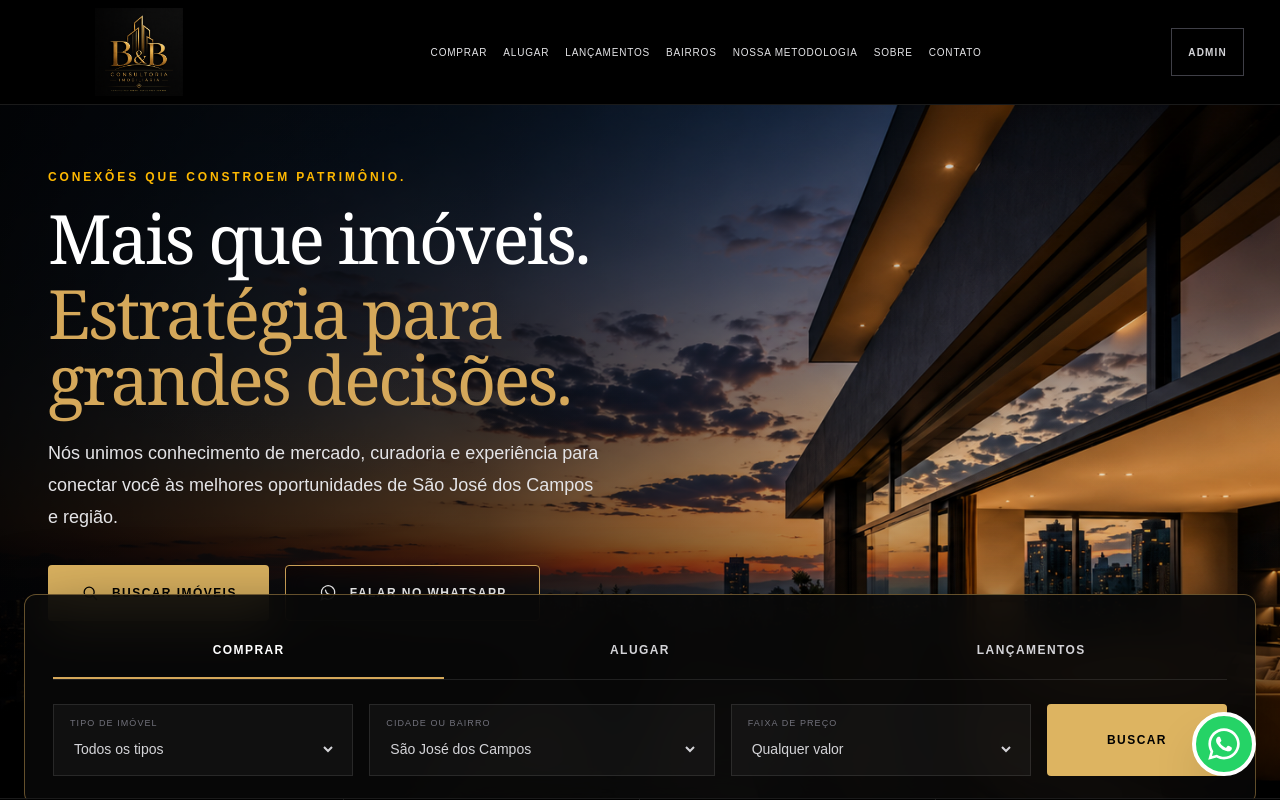
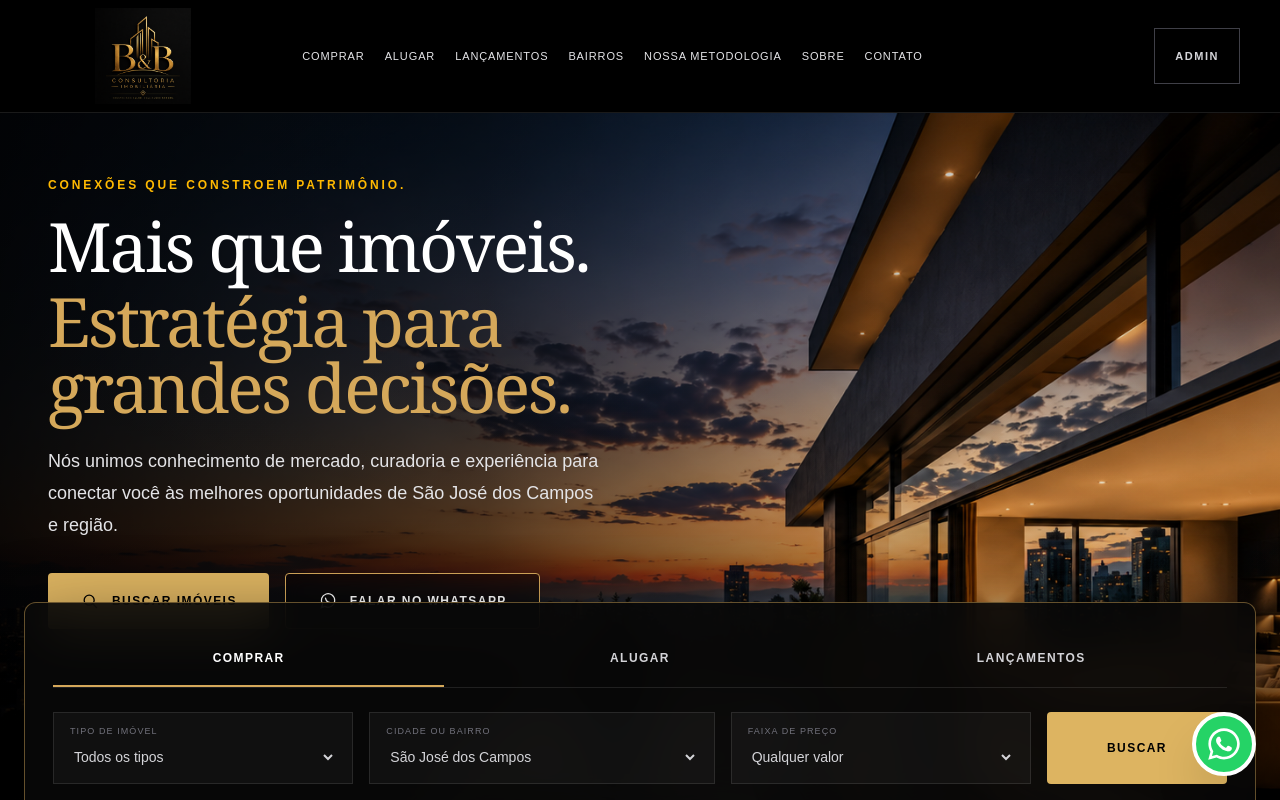
Before and after one commit to altamirbonilhajunior2-prog/bbconsultoriaimobiliaria-premium, a Next.js app: page / in a window 1280 px wide. Shown: the top 800 px of the page. Built offline with nearby package versions, Linux system fonts and the light colour scheme; no server answers; the database is empty.

Commit message:
fix: ajusta alinhamento e tipografia do header

```diff
--- a/app/components/Header.tsx
+++ b/app/components/Header.tsx
@@ -19,12 +19,14 @@ export default function Header({
   hideScheduleButton = false,
 }: HeaderProps) {
   return (
-    <header className="sticky top-0 z-50 w-full border-b border-white/10 bg-black/90 backdrop-blur-xl">
-      <div className="mx-auto flex h-[104px] w-full max-w-[1720px] items-center gap-3 px-4 sm:gap-4 sm:px-6 lg:gap-5 lg:px-7 xl:px-9 2xl:px-10">
+    <header className="sticky top-0 z-50 w-full border-b border-white/10 bg-black/95 backdrop-blur-xl">
+      <div className="mx-auto flex h-[112px] w-full max-w-[1800px] items-center px-5 sm:px-6 lg:px-8 xl:px-10">
+
+        <div className="flex w-[215px] shrink-0 items-center justify-start xl:w-[235px] 2xl:w-[260px]">
           <Link
             href="/"
             aria-label="B&B Consultoria Imobili\u00E1ria"
-          className="relative block h-[88px] w-[165px] shrink-0 overflow-hidden sm:w-[185px] lg:w-[195px] xl:w-[205px]"
+            className="relative block h-[96px] w-[190px] overflow-hidden xl:w-[205px]"
           >
             <Image
               src="/logo-bb.png"
@@ -35,23 +37,24 @@ export default function Header({
               className="object-contain object-center transition-transform duration-300 hover:scale-[1.03]"
             />
           </Link>
+        </div>
 
-        <nav className="hidden min-w-0 flex-1 items-center justify-center gap-3 lg:flex xl:gap-4 2xl:gap-5">
+        <nav className="hidden min-w-0 flex-1 items-center justify-center gap-4 lg:flex xl:gap-5 2xl:gap-6">
           {navigation.map((item) => (
             <Link
               key={item.href}
               href={item.href}
-              className="relative whitespace-nowrap py-3 text-[9px] font-medium uppercase tracking-[0.07em] text-zinc-200 transition after:absolute after:bottom-1 after:left-0 after:h-px after:w-0 after:bg-[#D5A85A] after:transition-all hover:text-[#D5A85A] hover:after:w-full xl:text-[10px] xl:tracking-[0.08em] 2xl:text-[11px]"
+              className="relative whitespace-nowrap py-3 text-[10px] font-medium uppercase tracking-[0.07em] text-zinc-200 transition after:absolute after:bottom-1 after:left-0 after:h-px after:w-0 after:bg-[#D5A85A] after:transition-all hover:text-[#D5A85A] hover:after:w-full xl:text-[11px] xl:tracking-[0.08em] 2xl:text-[12px]"
             >
               {item.label}
             </Link>
           ))}
         </nav>
 
-        <div className="ml-auto flex shrink-0 items-center gap-2 xl:gap-3">
+        <div className="flex w-[215px] shrink-0 items-center justify-end gap-3 xl:w-[290px] 2xl:w-[330px]">
           <Link
             href="/admin"
-            className="inline-flex h-12 items-center justify-center border border-zinc-700 px-3 text-[9px] font-semibold uppercase tracking-[0.12em] text-zinc-300 transition hover:border-[#D5A85A] hover:text-[#D5A85A] xl:px-4 xl:text-[10px]"
+            className="inline-flex h-14 shrink-0 items-center justify-center border border-zinc-700 px-5 text-[10px] font-semibold uppercase tracking-[0.14em] text-zinc-300 transition hover:border-[#D5A85A] hover:text-[#D5A85A] xl:text-[11px]"
           >
             Admin
           </Link>
@@ -60,12 +63,13 @@ export default function Header({
             <Link
               href="/agendar-visita"
               aria-label="Abrir question\u00E1rio para agendar uma visita"
-              className="inline-flex h-12 shrink-0 items-center justify-center whitespace-nowrap border border-[#D5A85A] px-4 text-center text-[9px] font-semibold uppercase tracking-[0.12em] text-[#D5A85A] transition-all duration-300 hover:bg-[#D5A85A] hover:text-black xl:px-5 xl:text-[10px] 2xl:px-6"
+              className="hidden h-14 shrink-0 items-center justify-center whitespace-nowrap border border-[#D5A85A] px-5 text-center text-[10px] font-semibold uppercase tracking-[0.14em] text-[#D5A85A] transition-all duration-300 hover:bg-[#D5A85A] hover:text-black xl:inline-flex 2xl:px-7 2xl:text-[11px]"
             >
               Agendar visita
             </Link>
           )}
         </div>
+
       </div>
     </header>
   );
```
Lines whose indentation alone changed are shown as unchanged.
